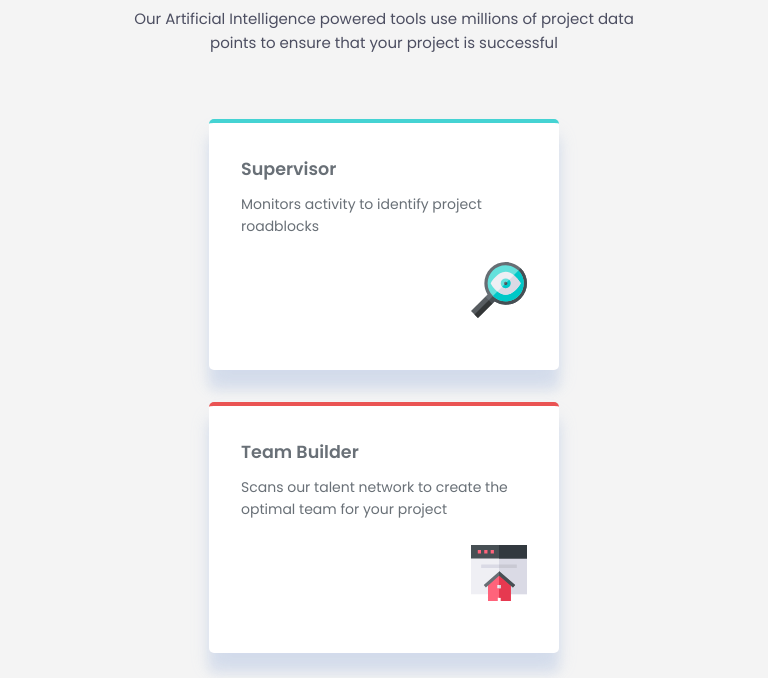
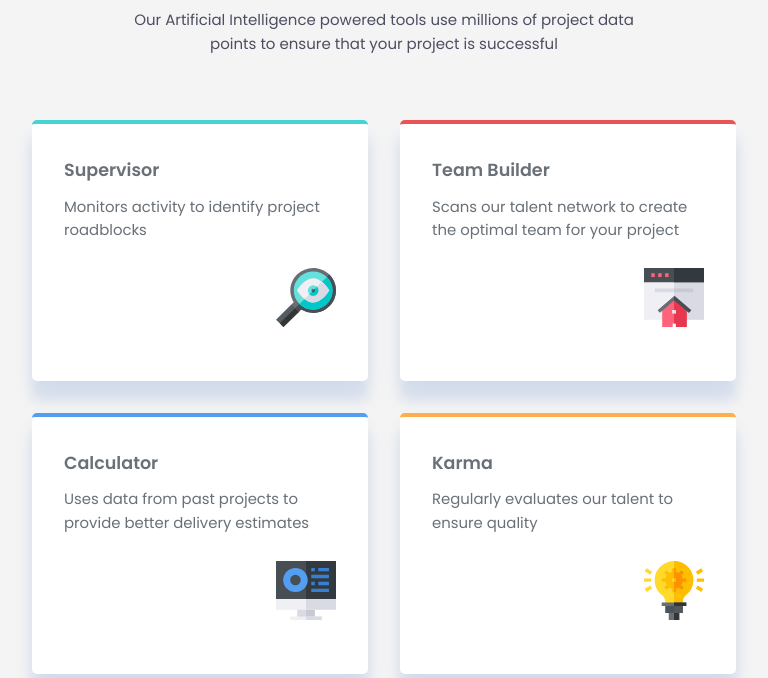
Before and after one commit to codeStackr007/four-card-feature-section, a plain HTML site: page index.html in a window 768 px wide. Shown: the part 122-800 px from the top of the page. Drawn offline with Linux system fonts and the light colour scheme.

Commit message:
modified css/styles | Added breakpoints for tablet screens

```diff
--- a/css/style.css
+++ b/css/style.css
@@ -82,32 +82,7 @@ img {
 /* Focus State for Links */
 a:focus {
   outline: 2px solid var(--Grey-500);
-  border-radius: 3px;
-}
-
-/* ====================================
-   ## FOOTER
-   ==================================== */
-/* Attribution Text */
-.attribution {
-  text-align: center;
-  padding: 1rem 0;
-  margin-top: auto;
-  font-size: 13px;
-  color: var(--Grey-400);
-  font-weight: var(--font-weight-regular);
-  transition: color 0.3s ease-in-out;
-}
-
-/* Attribution Links */
-.attribution a {
-  color: var(--Grey-400);
-  text-decoration: underline;
-  font-weight: var(--font-weight-semibold);
-}
-
-.attribution a:hover {
-  color: var(--Grey-500);
+  border-radius: 0.2rem;
 }
 
 /* ====================================
@@ -134,18 +109,18 @@ a:focus {
 
 .header__subtitle {
   font-weight: var(--font-weight-semibold);
-  margin-bottom: 10px;
+  margin-bottom: 0.67rem;
 }
 
 /* Header Description Paragraph */
 .header__description {
   color: var(--Grey-500);
-  max-width: 500px;
+  max-width: 33.33rem;
   text-align: center;
   font-weight: var(--font-weight-regular);
 }
 
-/* Card Grid Layout */
+/* Card Grid Layout - Default Mobile First */
 .cards {
   display: flex;
   flex-wrap: wrap;
@@ -171,13 +146,22 @@ a:focus {
   overflow: hidden;
 }
 
-.cards__center {
-  display: flex;
-  flex-direction: column;
-  gap: 2rem;
+/* Card Description Paragraph */
+.card__description {
+  font-size: 0.93rem;
+  color: var(--Grey-400);
+  max-width: 20rem;
+  margin: 0.67rem 0 1.33rem 0;
 }
 
-/* Individual Card Variations with borders */
+/* Card Icon Positioning */
+.card__icon {
+  width: 3.73rem;
+  display: block;
+  margin: 1.6rem 0 1.33rem auto;
+}
+
+/* Card Color Variations with Top Borders */
 .card--supervisor {
   border-top: 4px solid var(--Cyan);
 }
@@ -194,55 +178,110 @@ a:focus {
   border-top: 4px solid var(--Orange);
 }
 
-/* Card Hover Effects */
+/* Card Hover Effects with Color-Themed Shadows */
 .card--supervisor:hover {
-  box-shadow: 0 12px 20px hsla(180, 62%, 55%, 0.3);
-  transform: translateY(-2px);
+  box-shadow: 0 0.8rem 1.33rem hsla(180, 62%, 55%, 0.3);
+  transform: translateY(-0.13rem);
 }
 
 .card--team-builder:hover {
-  box-shadow: 0 12px 20px hsla(0, 78%, 62%, 0.29);
-  transform: translateY(-2px);
+  box-shadow: 0 0.8rem 1.33rem hsla(0, 78%, 62%, 0.29);
+  transform: translateY(-0.13rem);
 }
 
 .card--calculator:hover {
-  box-shadow: 0 12px 20px hsla(212, 86%, 64%, 0.3);
-  transform: translateY(-2px);
-}
-.card--karma:hover {
-  box-shadow: 0 12px 20px hsla(34, 97%, 64%, 0.3);
-  transform: translateY(-2px);
+  box-shadow: 0 0.8rem 1.33rem hsla(212, 86%, 64%, 0.3);
+  transform: translateY(-0.13rem);
 }
 
-/* Card Description Paragraph */
-.card__description {
-  font-size: 14px;
-  color: var(--Grey-400);
-  max-width: 300px;
-  margin: 10px 0 20px 0;
+.card--karma:hover {
+  box-shadow: 0 0.8rem 1.33rem hsla(34, 97%, 64%, 0.3);
+  transform: translateY(-0.13rem);
 }
 
-/* Card Icon Positioning */
-.card__icon {
-  width: 56px;
-  display: block;
-  margin: 24px 0 20px auto;
+/* Card Container Sections for Grid Layout */
+.cards__center {
+  display: flex;
+  flex-direction: column;
+  gap: 2rem;
+}
+
+/* ====================================
+   ## FOOTER
+   ==================================== */
+/* Attribution Text */
+.attribution {
+  text-align: center;
+  padding: 1rem 0;
+  margin-top: auto;
+  font-size: 0.87rem;
+  color: var(--Grey-400);
+  font-weight: var(--font-weight-regular);
+  transition: color 0.3s ease-in-out;
+}
+
+/* Attribution Links */
+.attribution a {
+  color: var(--Grey-400);
+  text-decoration: underline;
+  font-weight: var(--font-weight-semibold);
+}
+
+.attribution a:hover {
+  color: var(--Grey-500);
 }
 
 /* ====================================
    ## RESPONSIVE DESIGN
    ==================================== */
-
-/* Mobile First - Base styles (default) */
-
-/* Small Tablets */
-@media (min-width: 541px) and (max-width: 1023px) {
+/* Tablet and Desktop - 2x2 Grid Layout */
+@media (min-width: 768px) and (max-width: 1200px) {
   .container {
     padding: 2rem;
   }
+
+  /* Switch from Flex to Grid for 2x2 Layout */
+  .cards {
+    display: grid;
+    grid-template-columns: repeat(2, 1fr);
+    gap: 2rem;
+    justify-items: center;
+    align-items: start;
+    max-width: 60rem;
+    margin: 0 auto;
+  }
+
+  /* Grid Position - Top Left */
+  .cards__left {
+    grid-column: 1;
+    grid-row: 1;
+  }
+
+  /* Grid Position - Right Side (spans 2 rows vertically) */
+  .cards__center {
+    grid-column: 2;
+    grid-row: 1 / span 2;
+    display: flex;
+    flex-direction: column;
+    gap: 2rem;
+    align-self: center;
+  }
+
+  /* Grid Position - Bottom Left */
+  .cards__right {
+    grid-column: 1;
+    grid-row: 2;
+  }
+
+  /* Card Size Adjustments for Grid */
+  .card {
+    max-width: 21.875rem;
+    width: auto;
+    margin: 0;
+  }
 }
 
-/* Mobile */
+/* Mobile - Small Screen Adjustments */
 @media (max-width: 540px) {
   .container {
     padding: 1.7rem;
@@ -254,10 +293,11 @@ a:focus {
   }
 
   .header__description {
-    max-width: 300px;
+    max-width: 23.33rem;
+    width: 100%;
   }
 
   .attribution {
-    font-size: 11.8px;
+    font-size: 0.79rem;
   }
 }
```
